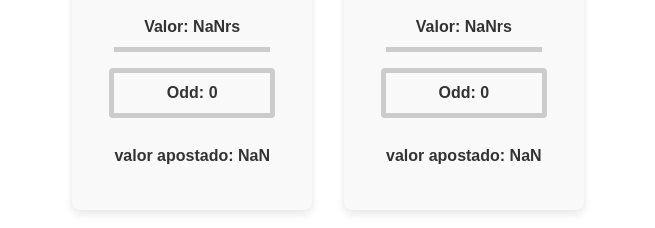
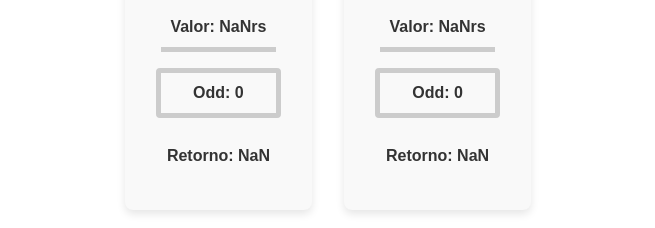
Before and after one commit to Miguel-Dias-112/oddcalc, a React (Vite) app: page / in a window 1280 px wide. Shown: the part 800-1028 px from the top of the page, without its empty margins (312-967 px from the left). Built offline with nearby package versions, Linux system fonts and the light colour scheme.

Commit message:
corrige valores

```diff
--- a/src/App.tsx
+++ b/src/App.tsx
@@ -24,8 +24,8 @@ function App() {
         <CalcRisco   oddMenor={oddMenor} oddMaior={oddMaior}></CalcRisco>
       </div>
       <div className='inlineCtn'>
-        <OddCalc valor={valorMaior} odd={oddMaior}></OddCalc>
-        <OddCalc valor={valorMenor} odd={oddMenor}></OddCalc>
+        <OddCalc valor={valorMaior} odd={oddMenor}></OddCalc>
+        <OddCalc valor={valorMenor} odd={oddMaior}></OddCalc>
       </div>
       <iframe  src="https://www.oddsagora.com.br/football/world/copa-do-mundo-de-clubes-fifa/"/>
 
--- a/src/components/OddsCalc.tsx
+++ b/src/components/OddsCalc.tsx
@@ -10,7 +10,7 @@ function OddCalc({valor, odd }: {valor?: number | undefined, odd?: number | unde
 
               <text type="number" className='valor'>Valor: {valor?.toFixed(2)}rs</text>
             <span className='odd'>Odd: {odd}</span>
-              <span className='resultado'>valor apostado: {resultado}</span>
+              <span className='resultado'>Retorno: {resultado}</span>
           </div>
 
       </main>
```
